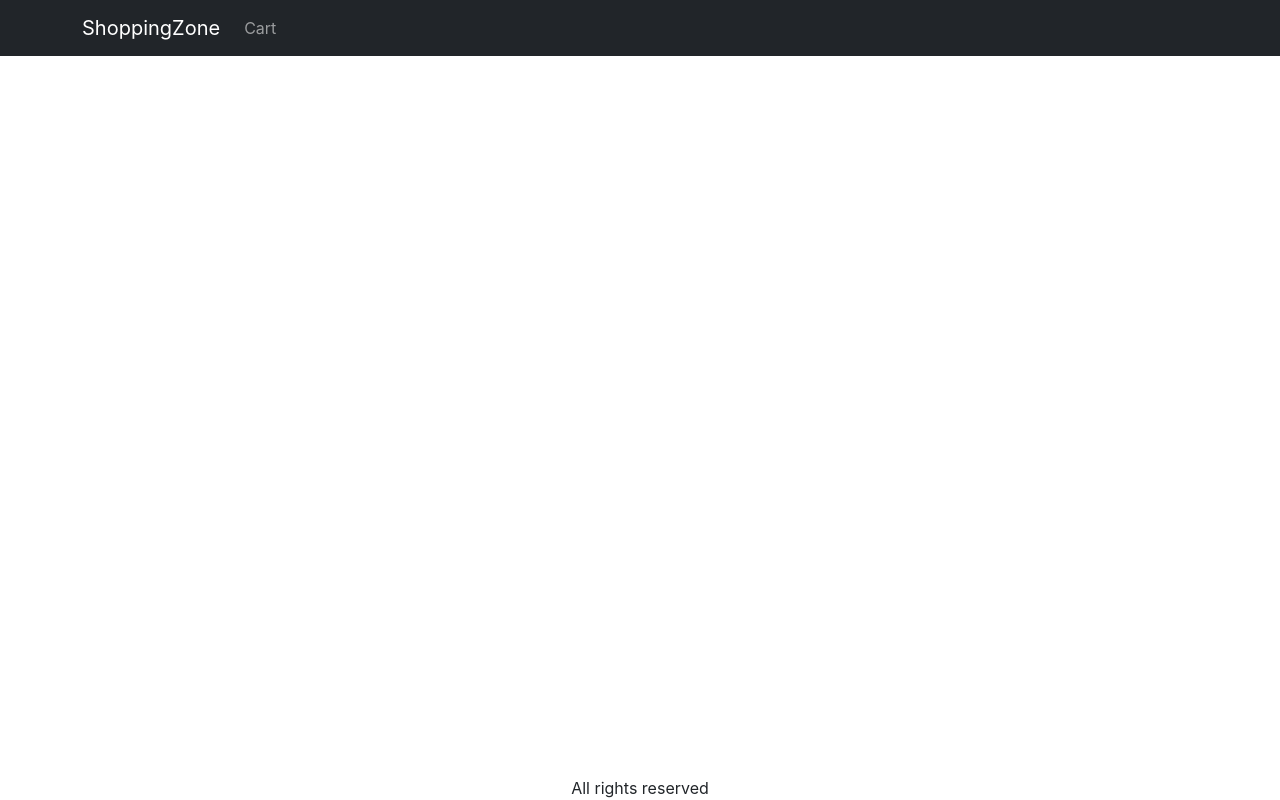
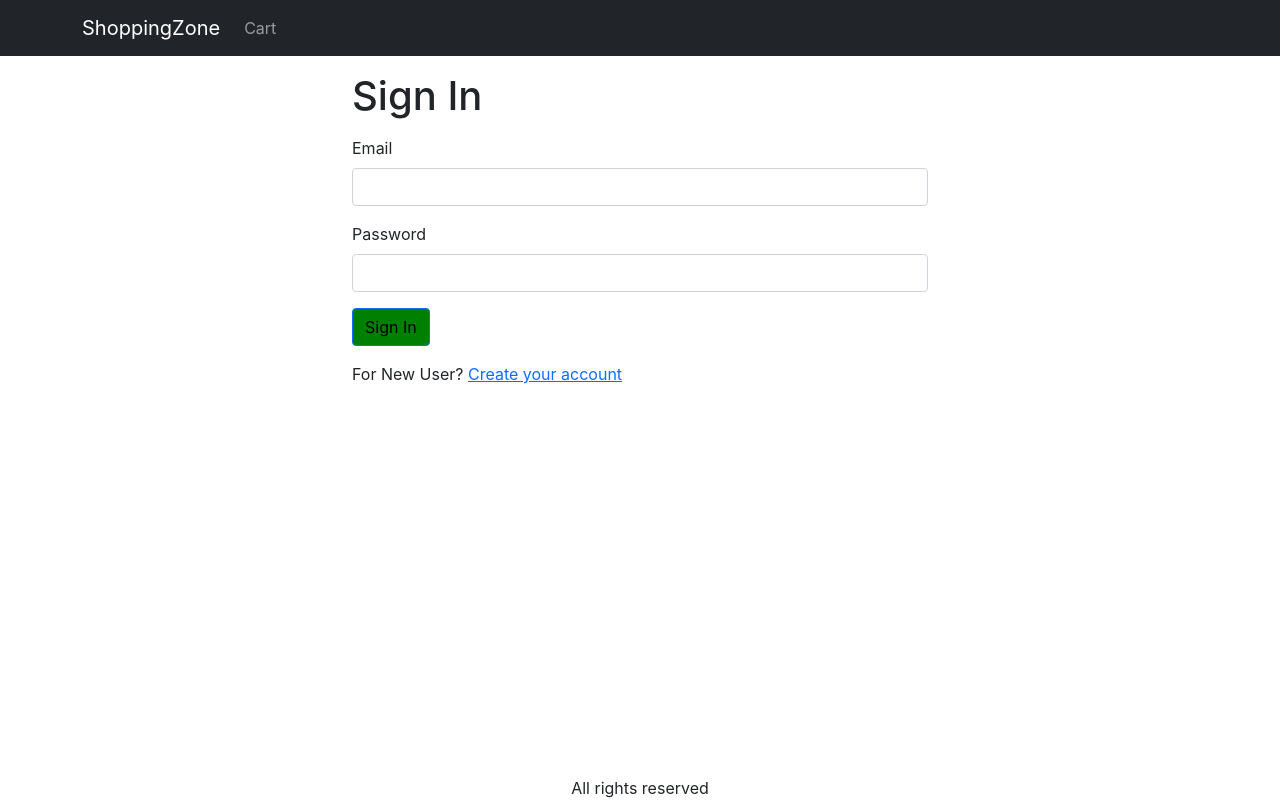
Before and after one commit to taviyaumesh007/ShoppingZone, a React (Create React App) app in the folder frontend/: page /signin in a window 1280 px wide. Built offline with nearby package versions, Linux system fonts and the light colour scheme.

Commit message:
signin screen

```diff
--- a/frontend/src/App.js
+++ b/frontend/src/App.js
@@ -9,6 +9,7 @@
 import { useContext } from 'react';
 import { Store } from './Store';
 import CartScreen from './screens/CartScreen';
+import SigninScreen from './screens/SigninScreen';
 
 function App() {
   const { state } = useContext(Store);
@@ -40,6 +41,7 @@
             <Routes>
               <Route path="/product/:slug" element={<ProductScreen />} />
               <Route path="/cart" element={<CartScreen />} />
+              <Route path="/signin" element={<SigninScreen />} />
               <Route path="/" element={<HomeScreen />} />
             </Routes>
           </Container>
--- a/frontend/src/index.css
+++ b/frontend/src/index.css
@@ -41,3 +41,6 @@
 .img-thumbnail {
   height: 80px;
 }
+.small-container{
+  max-width: 600px;
+}
--- /dev/null
+++ b/frontend/src/screens/SigninScreen.js
@@ -0,0 +1,34 @@
+import { Button, Container, Form } from "react-bootstrap";
+import { Helmet } from "react-helmet-async";
+import { Link, useLocation } from "react-router-dom";
+
+export default function SigninScreen() {
+    const { search } = useLocation();
+    const redirectInUrl = new URLSearchParams(search).get('redirect');
+    const redirect = redirectInUrl ? redirectInUrl : '/';
+    return (
+        <Container className="small-container">
+            <Helmet>
+                <title>Sign In</title>
+            </Helmet>
+            <h1 className="my-3">Sign In</h1>
+            <Form>
+                <Form.Group className="mb-3" controlId="email">
+                    <Form.Label>Email</Form.Label>
+                    <Form.Control type="email" required />
+                </Form.Group>
+                <Form.Group className="mb-3" controlId="password">
+                    <Form.Label>Password</Form.Label>
+                    <Form.Control type="password" required />
+                </Form.Group>
+                <div className="mb-3">
+                    <Button type="submit">Sign In</Button>
+                </div>
+                <div className="mb-3">
+                    For New User?{' '}
+                    <Link to={`/signup?redirect=${redirect}`}>Create your account</Link>
+                </div>
+            </Form>
+        </Container>
+    )
+}
```
